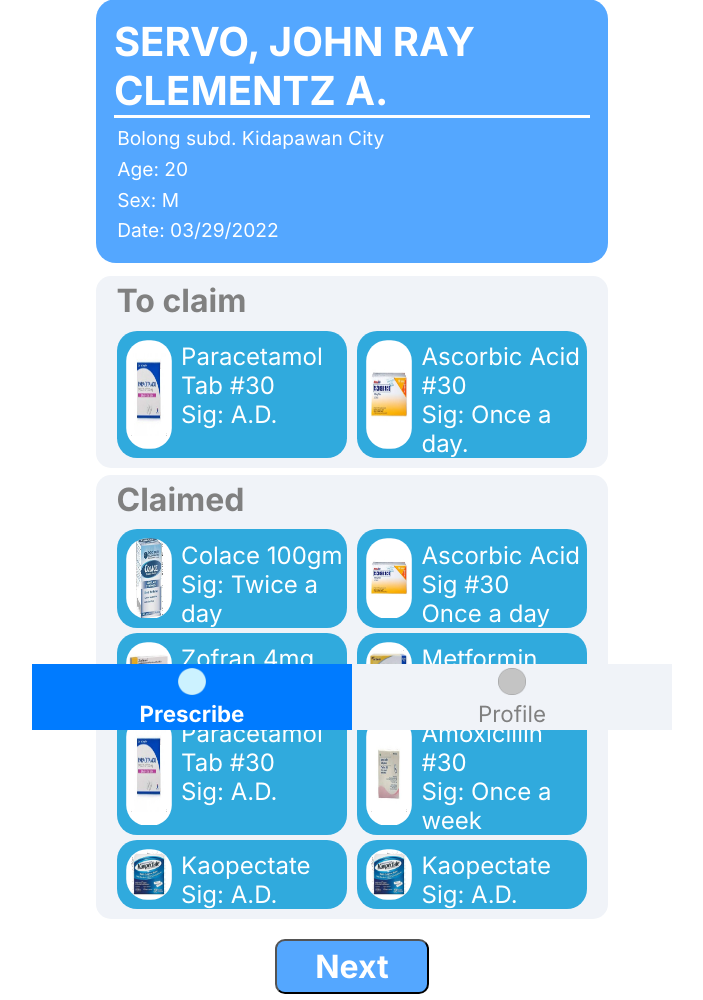
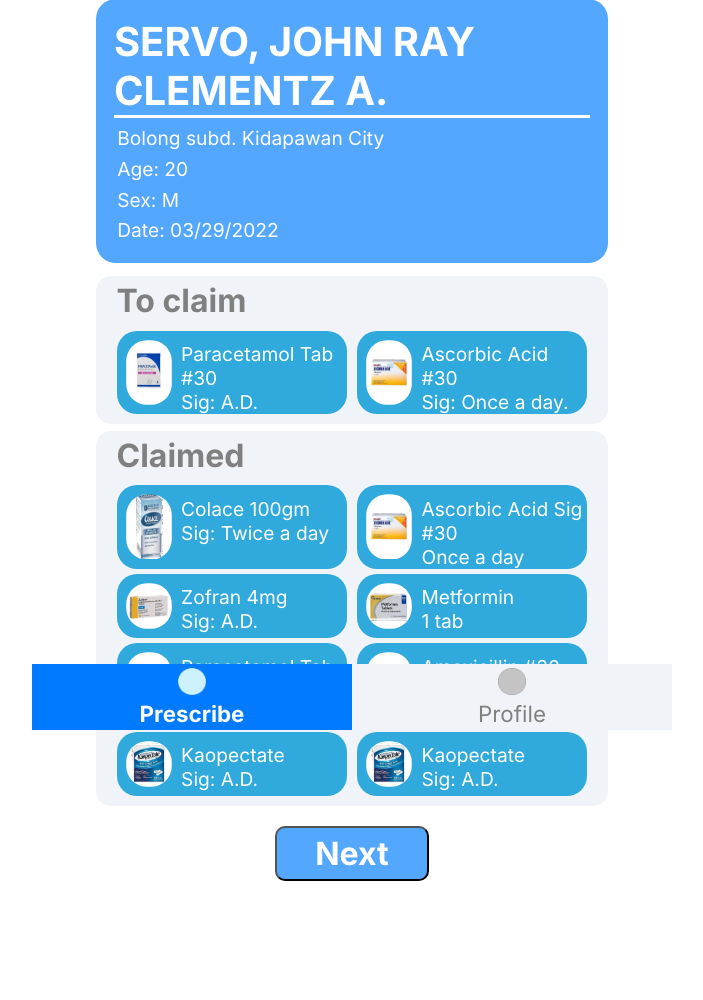
Before and after one commit to ikeman09/digital-prescription-platform, a PHP site: page /pages/doctor/doctor-prescribe-scanned.php in a window 1280 px wide. Shown: the part 70-1070 px from the top of the page, without its empty margins (288-991 px from the left). After the commit the page ends 951 px from the top, so only its background shows below. Run offline with PHP 8.4, Linux system fonts and the light colour scheme.

Commit message:
finalized everything

```diff
--- a/css/doctor_styles/doctor-prescribe-scanned.css
+++ b/css/doctor_styles/doctor-prescribe-scanned.css
@@ -206,7 +206,7 @@ ul {
 
 .main .container .container-wrapper .grid-container .item .item-info p {
   color: white;
-  font-size: 1.5rem;
+  font-size: 1.2rem;
 }
 
 .main form {
--- a/css/doctor_styles/doctor-prescribe-scanned.scss
+++ b/css/doctor_styles/doctor-prescribe-scanned.scss
@@ -79,7 +79,7 @@
                         padding-top: 5%;
                         p {
                             color: white;
-                            font-size: 1.5rem;
+                            font-size: 1.2rem;
                         }
                     }
                 }
```
